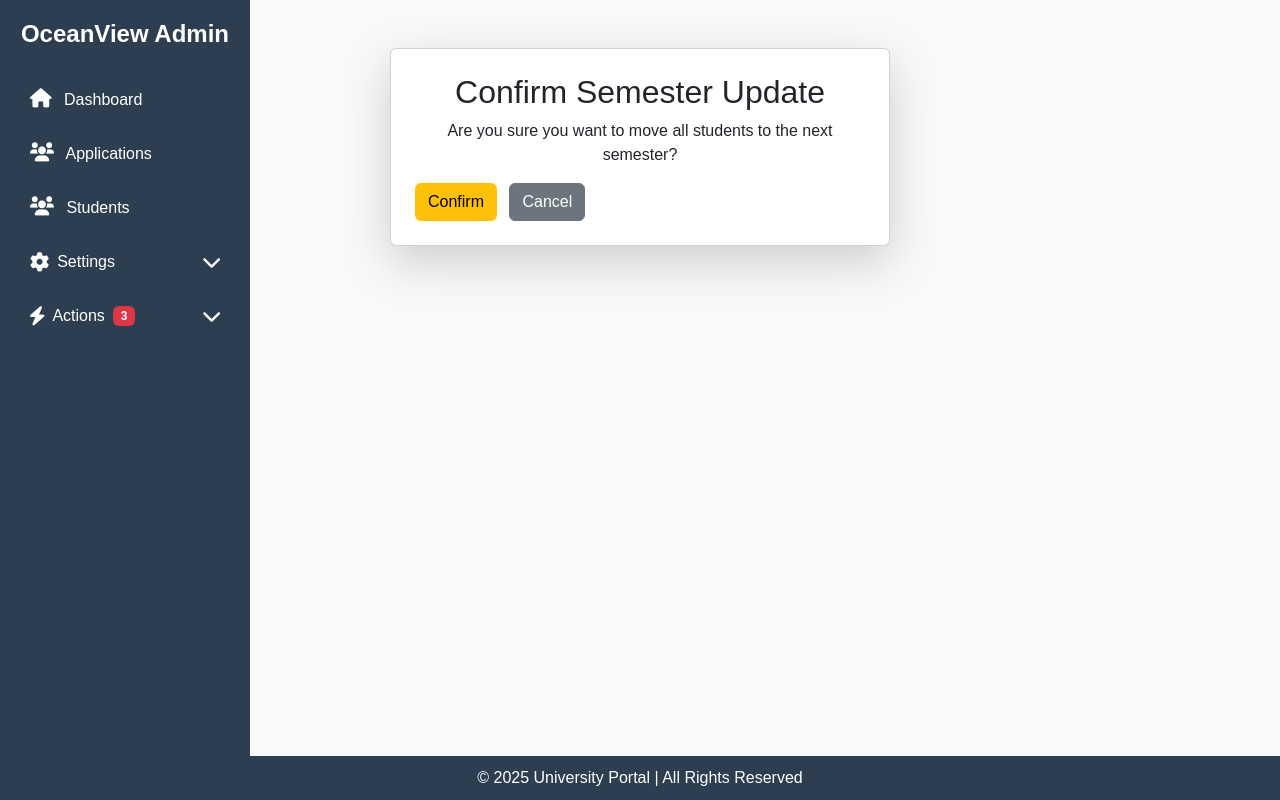
After one commit to adelana107/University-portal, a Django app: page /confirm-move/ in a window 1280 px wide. The commit adds this page. Run offline with Django 5.2, Linux system fonts and the light colour scheme; some libraries are stand-ins or nearby versions.

Commit message:
i added a confirmation page before activating the Semester Progression buuton

```diff
--- /dev/null
+++ b/crm/templates/crm/crm_move_confirmation_page.html
@@ -0,0 +1,38 @@
+{% load static %}
+<!DOCTYPE html>
+<html lang="en">
+<head>
+    <meta charset="UTF-8">
+    <meta name="viewport" content="width=device-width, initial-scale=1">
+    <title>Confirm semester transfer</title>
+
+    <!-- Bootstrap 5 -->
+    <link href="https://cdn.jsdelivr.net/npm/bootstrap@5.3.0/dist/css/bootstrap.min.css" rel="stylesheet">
+    <link rel="stylesheet" href="https://cdnjs.cloudflare.com/ajax/libs/font-awesome/6.0.0/css/all.min.css">
+    <link rel="stylesheet" href="{% static 'css/applicant_profile.css' %}">
+</head>
+<body>
+
+    <!-- Sidebar -->
+    {% include 'crm/sidebar.html' %}
+
+
+    <div class="container mt-5 d-flex justify-content-center">
+        <div class="card p-4 shadow-lg" style="max-width: 500px;">
+            <h2 class="text-center">Confirm Semester Update</h2>
+            <p class="text-center">Are you sure you want to move all students to the next semester?</p>
+
+            <form method="POST" action="{% url 'move_semester' %}">
+                {% csrf_token %}
+                <button type="submit" class="btn btn-warning me-2">Confirm</button>
+                <a href="{% url 'crm_dashboard' %}" class="btn btn-secondary">Cancel</a>
+            </form>
+        </div>
+    </div>
+
+    <!-- Footer -->
+    <div class="footer text-center mt-4">
+        © 2025 University Portal | All Rights Reserved
+    </div>
+</body>
+</html>
--- a/crm/templates/crm/sidebar.html
+++ b/crm/templates/crm/sidebar.html
@@ -47,14 +47,14 @@
                 <ul class="nav flex-column ps-4">
                     <!-- High Priority (Red) -->
                     <li class="nav-item">
-                        <a href="{% url 'move_semester'  %}" class="nav-link text-white">
+                        <a href="{% url 'confirmation_page'  %}" class="nav-link text-white">
                             <i class="fas fa-exclamation-circle text-danger me-2"></i> Move to next Semester
                             <span class="badge bg-danger ms-2">2</span>
                         </a>
                     </li>
                     <!-- Medium Priority (Orange) -->
                     <li class="nav-item">
-                        <a href="{% url 'reverse_semester'%}" class="nav-link text-white">
+                        <a href="#" class="nav-link text-white">
                             <i class="fas fa-flag text-warning me-2"></i> Reverse semester
                             <span class="badge bg-warning ms-2">5</span>
                         </a>
--- a/crm/urls.py
+++ b/crm/urls.py
@@ -1,23 +1,34 @@
 from django.urls import path
-from .views import crm_dashboard, applicant_list, edit_application, student_list, edit_student, view_applicant, approve_application, revoke_application, Crmlogin, view_student, move_to_new_semester, move_to_previous_semester
-
-
+from .views import (
+    crm_dashboard, applicant_list, edit_application, student_list,
+    edit_student, view_applicant, approve_application, revoke_application,
+    Crmlogin, view_student, move_to_new_semester, move_to_previous_semester, confirmationPage,
+    semester_success
+)
 
 urlpatterns = [
-
+    # Applicant URLs
     path('applicant/', applicant_list, name='applicant_list'),
-    path('student/', student_list, name = 'student_list' ),
-    path('edit-student/<int:student_id>/', edit_student, name='edit_student'),
-    path('edit_application/<int:application_id>/', edit_application, name= 'edit_application'),
     path('applications/view/<int:application_id>/', view_applicant, name='view_applicant'),
-    path('student-profile/view/<int:student_id>/', view_student, name='view_student'),
-
+    path('edit-application/<int:application_id>/', edit_application, name='edit_application'),
     path("approve/<int:application_id>/", approve_application, name="approve_application"),
     path('revoke-application/<int:application_id>/', revoke_application, name='revoke_application'),
+
+    # Student URLs
+    path('student/', student_list, name='student_list'),
+    path('student-profile/view/<int:student_id>/', view_student, name='view_student'),
+    path('edit-student/<int:student_id>/', edit_student, name='edit_student'),
+
+    # CRM Authentication & Dashboard
     path("crm/login/", Crmlogin, name="crm_login"),
     path("crm/dashboard/", crm_dashboard, name="crm_dashboard"),
+
+    # Semester Management
     path("move-semester/", move_to_new_semester, name="move_semester"),
-     path("move-to-previous-semester/", move_to_previous_semester, name="reverse_semester"),
+    path("confirm-move/", confirmationPage, name="confirmation_page"),
+    path("semester-success/", semester_success, name="semester_success"),
+
+    # path("move-to-previous-semester/", move_to_previous_semester, name="reverse_semester"),
 
 
 ]
--- a/crm/views.py
+++ b/crm/views.py
@@ -250,7 +250,7 @@ def move_to_new_semester(request):
         student.save()
 
     messages.success(request, "All students moved to the new semester successfully!")
-    return redirect("crm_dashboard")
+    return redirect("semester_success")
 
 
 
@@ -284,3 +284,15 @@ def move_to_previous_semester(request):
 
     messages.success(request, "All students moved to the previous semester successfully!")
     return redirect("crm_dashboard")
+
+
+def confirmationPage(request):
+    """Renders the confirmation page before processing the semester update."""
+    if request.method == "POST":
+        return redirect("move_semester")  # Redirect to the actual move function
+
+    return render(request, "crm/crm_move_confirmation_page.html")
+
+
+def semester_success(request):
+    return render(request, "crm/crm_move_semester_success_page.html")
--- a/portal/templates/student_biodata.html
+++ b/portal/templates/student_biodata.html
@@ -98,7 +98,7 @@
                                             <th class="bg-light fw-bold">Academic Session:</th>
                                             <td>{{ student.academic_session }}</td>
                                         </tr>
-                                        <tr>
+                                        <!-- <tr>
                                             <th class="bg-light fw-bold">Current Level:</th>
                                             <td>{{ student.year }}</td>
                                         </tr>
@@ -119,7 +119,7 @@
                                         <tr>
                                             <th class="bg-light fw-bold">Hostel Status:</th>
                                             <td>{{ student.hostel_status }}</td>
-                                        </tr>
+                                        </tr> -->
                                     </tbody>
                                     {% else %}
                                     <tbody>
```
Also changed, not shown: crm/templates/crm/crm_semester_success_page.html (added, +34 -0 lines), db.sqlite3, media/profile_pics/wizzy_0Pyeyyu.jpg (added).
